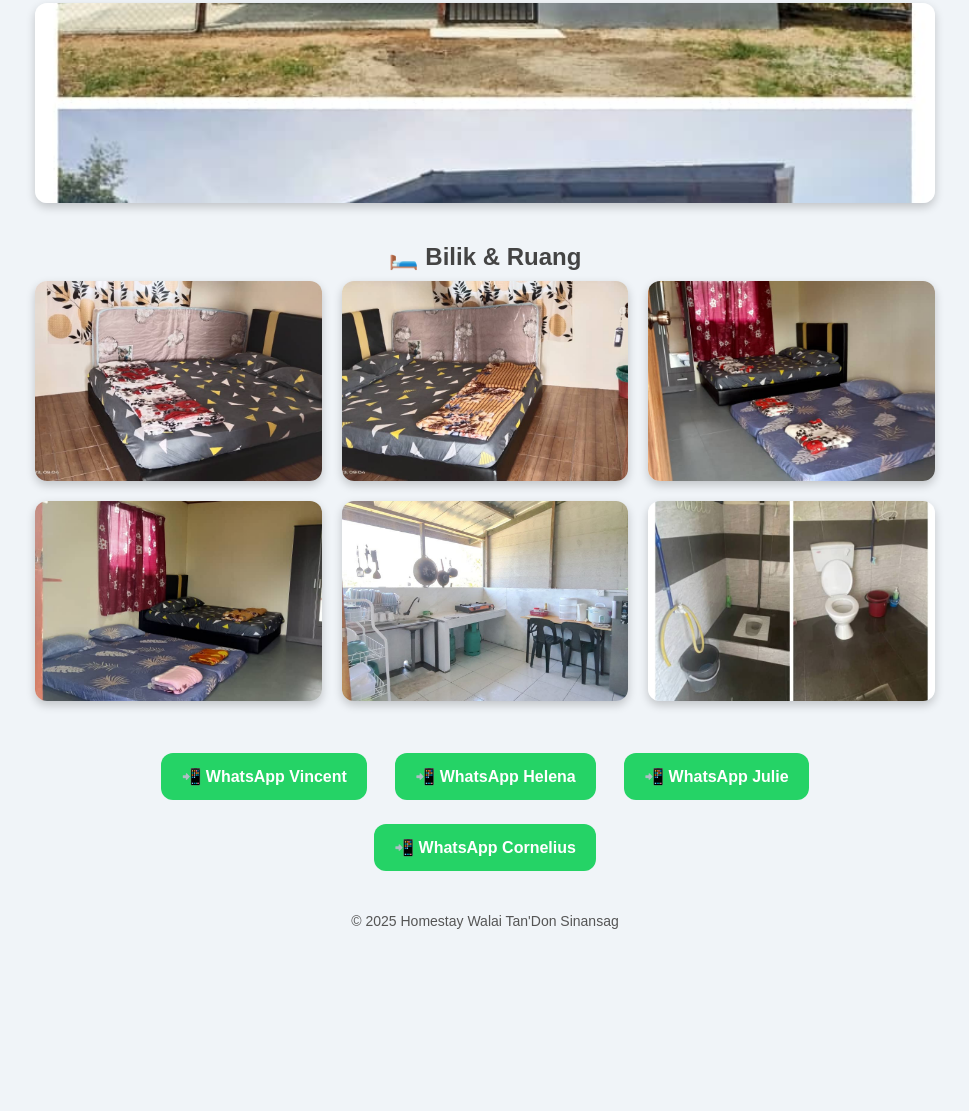
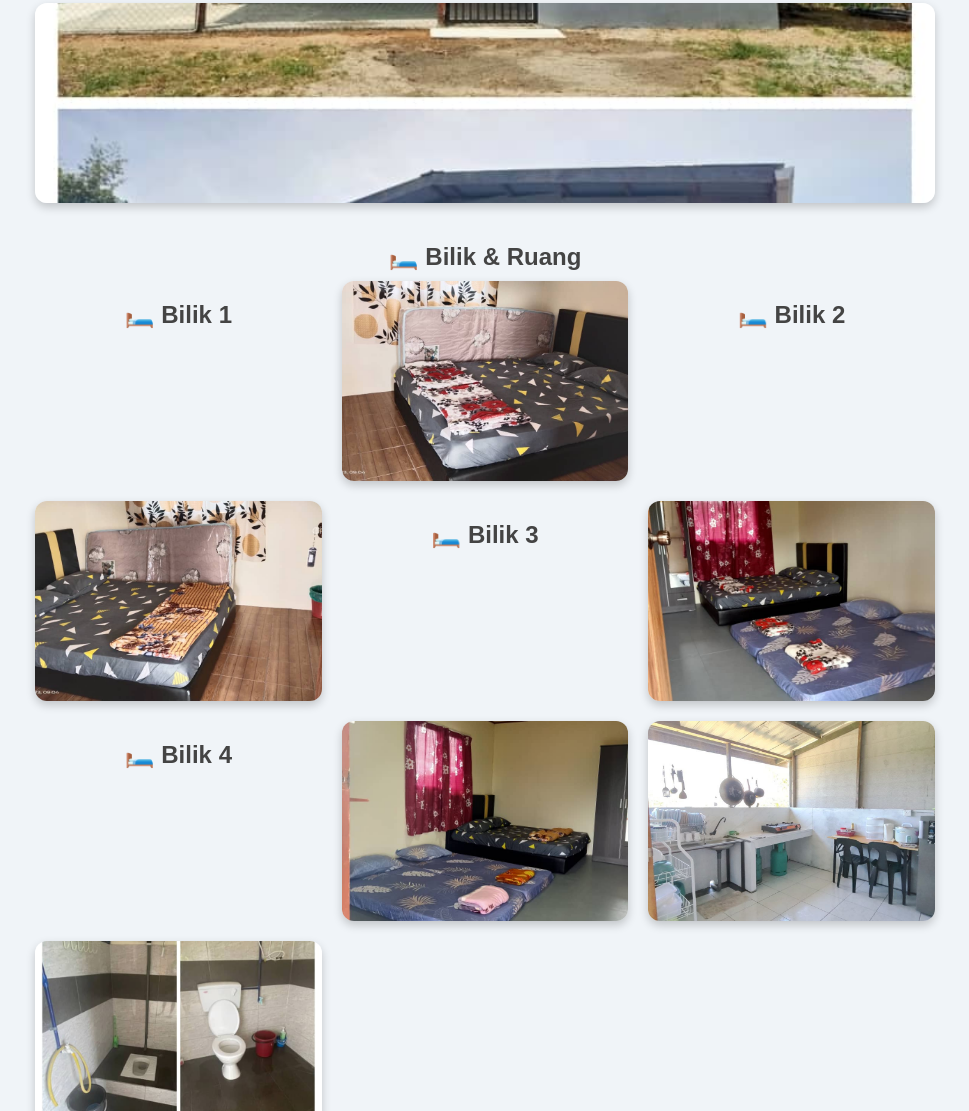
Before and after one commit to zephyrinusdumat-pixel/Walai-Tan-Don-Sinansag, a plain HTML site: page index.html in a window 1280 px wide. Shown: the part 537-1648 px from the top of the page, without its empty margins (155-1124 px from the left). Before the commit the page ends 1486 px from the top, so only its background shows below. Drawn offline with Linux system fonts and the light colour scheme.

Commit message:
Update index.html

```diff
--- a/index.html
+++ b/index.html
@@ -149,9 +149,13 @@
     <!-- Gambar bilik + ruang -->
     <h2>🛏️ Bilik & Ruang</h2>
     <div class="gallery">
+      <h2>🛏️ Bilik 1</h2>
       <img src="bilik1.jpg" alt="Bilik 1" onclick="openLightbox(this.src)">
+      <h2>🛏️ Bilik 2</h2>
       <img src="bilik2.jpg" alt="Bilik 2" onclick="openLightbox(this.src)">
+      <h2>🛏️ Bilik 3</h2>
       <img src="bilik3.jpg" alt="Bilik 3" onclick="openLightbox(this.src)">
+      <h2>🛏️ Bilik 4</h2>
       <img src="bilik4.jpg" alt="Bilik 4" onclick="openLightbox(this.src)">
       <img src="dapur.jpg" alt="Dapur" onclick="openLightbox(this.src)">
       <img src="tandas.jpg" alt="Tandas" onclick="openLightbox(this.src)">
```
